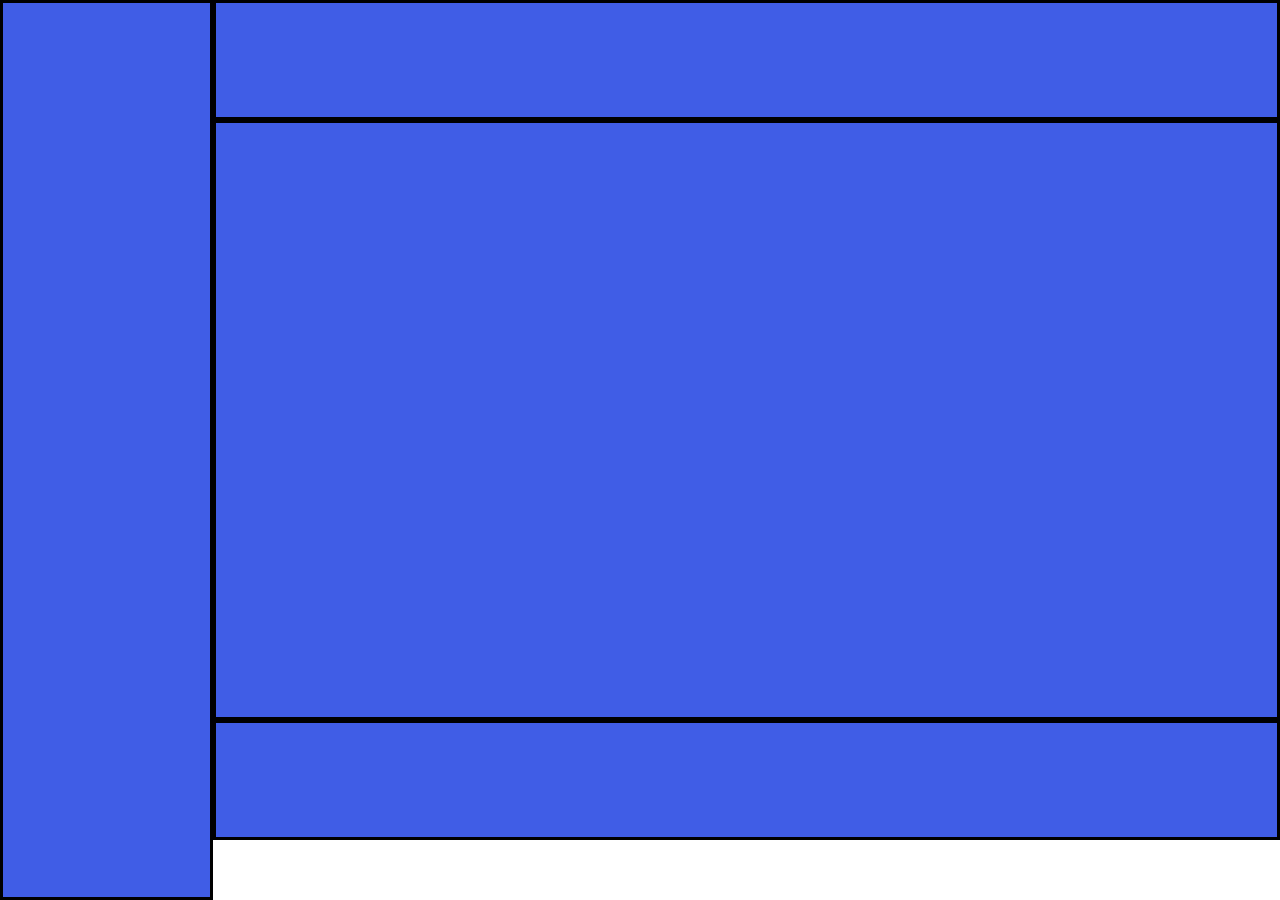
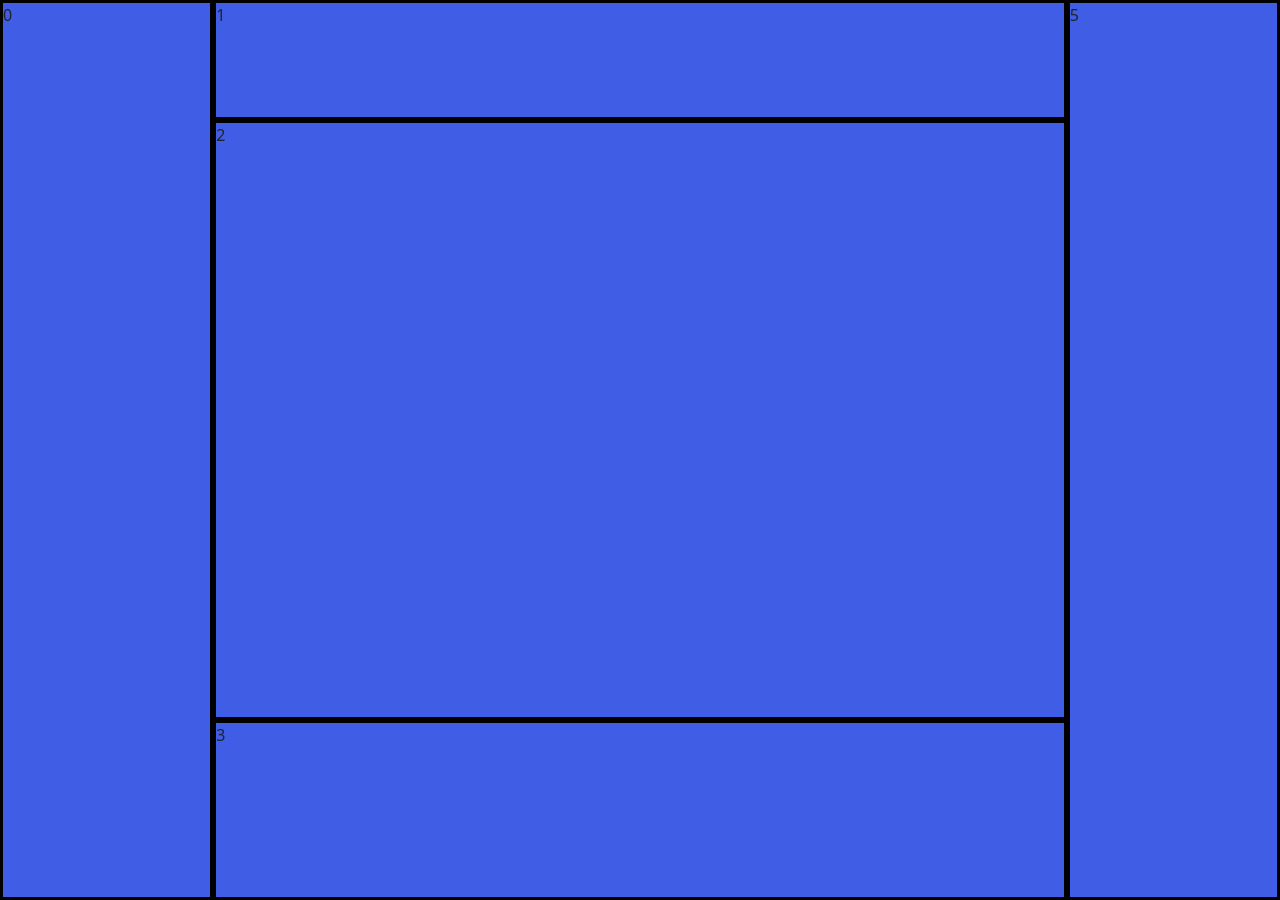
Before and after one commit to Emanuelbr19/Instagram, a plain HTML site: page index.html in a window 1280 px wide. Drawn offline with nearby package versions, Linux system fonts and the light colour scheme.

Commit message:
actulizacion de barras para diferentes pantallas

```diff
--- a/css/index.css
+++ b/css/index.css
@@ -8,27 +8,44 @@ body {
     background-color: #f4f4f4;
 }
 
+.caja00 {
+    height: 80px;
+    background: #405DE6;
+    border: #000 solid;
+    margin: 0;
+    padding: 0
+
+}
+
 .caja1 {
     height: 900px;
     width: 100%;
     background: #405DE6;
     border: #000 solid;
+    margin: 0;
+    padding: 0
 }
 .caja2 {
     height: 120px;
     width: 100%;
     background: #405DE6;
     border: #000 solid;
+    margin: 0;
+    padding: 0
 }
 .caja3 {
     height: 600px;
     width: 100%;
     background: #405DE6;
     border: #000 solid;
+    margin: 0;
+    padding: 0
 }
 .caja4 {
-    height: 120px;
+    height: 180px;
     width: 100%;
     background: #405DE6;
     border: #000 solid;
+    margin: 0;
+    padding: 0
 }
--- a/index.html
+++ b/index.html
@@ -9,25 +9,29 @@
     <link href="https://cdn.jsdelivr.net/npm/bootstrap@5.3.3/dist/css/bootstrap.min.css" rel="stylesheet"
         integrity="sha384-QWTKZyjpPEjISv5WaRU9OFeRpok6YctnYmDr5pNlyT2bRjXh0JMhjY6hW+ALEwIH" crossorigin="anonymous">
 </head>
+<div class="container-fluid g-0">
+    <div class="row g-0">
+        <!-- Barra izquierda (Caja 0) -->
+        <div class="caja1 col-md-2 col-lg-2 col-xl-2 col-xxl-2 d-none d-md-block ">0</div>
 
-<body>
-    <div class="container-fluid">
-        <div class="row">
-            <div class="caja1 col-12 col-sm-12  col-md-2 col-lg-2 col-xl-2 col-xxl-2 d-none d-md-block">
-            </div>
-            <div class="col-12 col-sm-12 col-md-10 col-lg-10 col-xl-10 col-xxl-10">
-                <div class="row">
-                    <div class="caja2 col-12 col-sm-12 d-md-none d-lg-none d-xl-none d-xxl-none"></div>
-                    <div class="caja4 col-12 col-sm-12"></div>
-                    <div class="caja3 col-12 col-sm-12"></div>
-                    <div class="caja4 col-12 col-sm-12"></div>
-                </div>
-            </div>
+        <!-- Contenido central (Cajas 1 y 2) -->
+        <div class="col-12 col-md-10 col-xl-8 g-0">
+            <!-- Caja 00 (solo móvil) -->
+            <div class="caja00 d-md-none">00</div>
+
+            <!-- Caja 1 y 2 -->
+            <div class="caja2">1</div>
+            <div class="caja3">2</div>
+            <div class="caja4">3</div>
         </div>
+
+        <!-- Barra derecha (Caja 5)-->
+        <div class="caja1 col-xl-2 col-xxl-2">5</div>
     </div>
-    <script src="https://cdn.jsdelivr.net/npm/bootstrap@5.3.3/dist/js/bootstrap.bundle.min.js"
-        integrity="sha384-YvpcrYf0tY3lHB60NNkmXc5s9fDVZLESaAA55NDzOxhy9GkcIdslK1eN7N6jIeHz"
-        crossorigin="anonymous"></script>
+</div>
+<script src="https://cdn.jsdelivr.net/npm/bootstrap@5.3.3/dist/js/bootstrap.bundle.min.js"
+    integrity="sha384-YvpcrYf0tY3lHB60NNkmXc5s9fDVZLESaAA55NDzOxhy9GkcIdslK1eN7N6jIeHz"
+    crossorigin="anonymous"></script>
 </body>
 
 </html>
```
